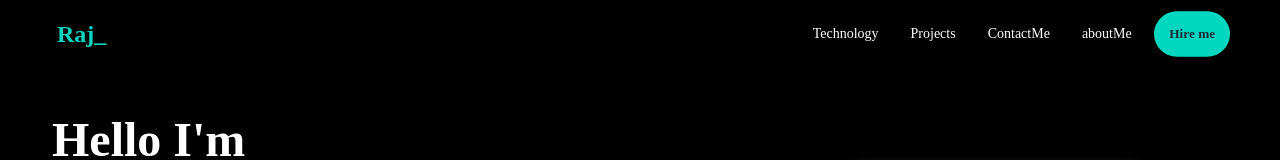
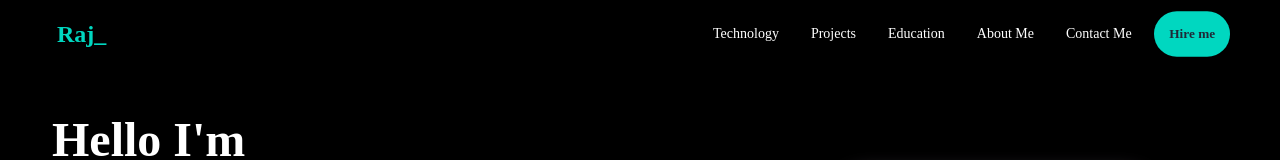
Before and after one commit to Coder7Raj/portfolio, a React (Vite) app: page / in a window 1280 px wide. Shown: the top 160 px of the page. Built offline with nearby package versions, Linux system fonts and the light colour scheme; a web font is replaced by a local one.

Commit message:
all sections are complete

```diff
--- a/index.html
+++ b/index.html
@@ -2,9 +2,13 @@
 <html lang="en" data-theme="light">
   <head>
     <meta charset="UTF-8" />
-    <link rel="icon" type="image/svg+xml" href="/vite.svg" />
+    <link
+      rel="icon"
+      type="image/svg+xml"
+      href="https://i.postimg.cc/XvTLvfC0/png-transparent-user-profile-computer-icons-login-user-avatars-thumbnail.png"
+    />
     <meta name="viewport" content="width=device-width, initial-scale=1.0" />
-    <title>Portfolio</title>
+    <title>Raj | PORTFOLIO</title>
   </head>
   <body>
     <div id="root"></div>
--- a/package.json
+++ b/package.json
@@ -21,6 +21,7 @@
     "react-router-dom": "^7.1.5",
     "react-scroll": "^1.9.2",
     "react-type-animation": "^3.2.0",
+    "react-vertical-timeline-component": "^3.5.3",
     "sort-by": "^1.2.0"
   },
   "devDependencies": {
--- a/src/Components/AboutMe.jsx
+++ b/src/Components/AboutMe.jsx
@@ -12,7 +12,7 @@ import { Element } from "react-scroll";
 export default function AboutMe() {
   return (
     <Element name="aboutMe">
-      <div id="about" className="text-white flex justify-center items-center">
+      <div className="text-white flex justify-center items-center">
         <div className="rounded-lg shadow-lg">
           <h2 className="text-3xl text-center font-bold text-accent mb-4">
             About Me
--- a/src/Components/ContactMe.jsx
+++ b/src/Components/ContactMe.jsx
@@ -1,7 +1,16 @@
 import React from "react";
-import { FaEnvelope, FaMapMarkerAlt, FaPhone } from "react-icons/fa";
+import {
+  FaEnvelope,
+  FaFacebook,
+  FaLinkedinIn,
+  FaMapMarkerAlt,
+  FaPhone,
+} from "react-icons/fa";
 import { Element } from "react-scroll";
 export default function ContactMe() {
+  const openBlank = (url) => {
+    window.open(url, "_blank", "noopener,noreferrer");
+  };
   return (
     <Element name="contact">
       <div className="py-4">
@@ -72,6 +81,26 @@ export default function ContactMe() {
               <FaMapMarkerAlt className="text-accent" size={20} />
               <p className="text-white">Dinajpur,Dhaka</p>
             </div>
+            <div className="flex gap-2 items-center">
+              <button
+                onClick={() =>
+                  openBlank(
+                    "https://www.linkedin.com/in/owarasur-rahman-raj-49159b329/"
+                  )
+                }
+                className="flex items-center justify-center w-9 h-9 border border-accent rounded-full text-accent text-base hover:bg-accent hover:text-black hover:transition-all duration-500"
+              >
+                <FaLinkedinIn />
+              </button>
+              <button
+                onClick={() =>
+                  openBlank("https://www.facebook.com/owarasur.rahman.raj.2024")
+                }
+                className="flex items-center justify-center w-9 h-9 border border-accent rounded-full text-accent text-base hover:bg-accent hover:text-black hover:transition-all duration-500"
+              >
+                <FaFacebook />
+              </button>
+            </div>
           </div>
         </div>
       </div>
--- /dev/null
+++ b/src/Components/Education.jsx
@@ -0,0 +1,69 @@
+import React from "react";
+import { FaGraduationCap } from "react-icons/fa";
+import {
+  VerticalTimeline,
+  VerticalTimelineElement,
+} from "react-vertical-timeline-component";
+import "react-vertical-timeline-component/style.min.css";
+
+import { Element } from "react-scroll";
+
+export default function Education() {
+  return (
+    <Element name="education">
+      <div className="py-10 text-white">
+        <h2 className="text-3xl text-center font-bold text-accent">
+          Education & Courses
+        </h2>
+        <p className="text-center text-[#E5E7EB] mt-2 mb-8">
+          This is all about my education.
+        </p>
+
+        <VerticalTimeline>
+          <VerticalTimelineElement
+            className="vertical-timeline-element--education"
+            contentStyle={{ background: "#1f2937", color: "#fff" }}
+            contentArrowStyle={{ borderRight: "7px solid #1f2937" }}
+            date="2020 - 2022"
+            iconStyle={{ background: "#34D399", color: "#fff" }}
+            icon={<FaGraduationCap />}
+          >
+            <h3 className="text-xl font-semibold">Higher School Certificate</h3>
+            <h4 className="text-lg">Setabgonj Kamil Madrasah</h4>
+            <p>GPA-5.00</p>
+          </VerticalTimelineElement>
+
+          <VerticalTimelineElement
+            className="vertical-timeline-element--education"
+            contentStyle={{ background: "#1f2937", color: "#fff" }}
+            contentArrowStyle={{ borderRight: "7px solid #1f2937" }}
+            date="2023 - Going on"
+            iconStyle={{ background: "#34D399", color: "#fff" }}
+            icon={<FaGraduationCap />}
+          >
+            <h3 className="text-xl font-semibold">
+              Diploma In Computer Science
+            </h3>
+            <h4 className="text-lg">Dinajpur Polytechnic Institute</h4>
+            <p>2023 - Present in 3rd year</p>
+          </VerticalTimelineElement>
+
+          <VerticalTimelineElement
+            className="vertical-timeline-element--education"
+            contentStyle={{ background: "#1f2937", color: "#fff" }}
+            contentArrowStyle={{ borderRight: "7px solid #1f2937" }}
+            date="2024 - 2025"
+            iconStyle={{ background: "#34D399", color: "#fff" }}
+            icon={<FaGraduationCap />}
+          >
+            <h3 className="text-xl font-semibold">
+              Complete Web Developement Course
+            </h3>
+            <h4 className="text-lg">Programming Hero Community</h4>
+            <p>July 2024 - January 2025</p>
+          </VerticalTimelineElement>
+        </VerticalTimeline>
+      </div>
+    </Element>
+  );
+}
--- a/src/Components/Home.jsx
+++ b/src/Components/Home.jsx
@@ -2,6 +2,7 @@ import React from "react";
 import AboutMe from "./AboutMe";
 import Banner from "./Banner";
 import ContactMe from "./ContactMe";
+import Education from "./Education";
 import History from "./History";
 import Navbar from "./Navbar";
 import Projects from "./Projects";
@@ -26,6 +27,9 @@ export default function Home() {
         <Projects></Projects>
       </section>
       <section className="mt-32 px-1">
+        <Education></Education>
+      </section>
+      <section className="mt-32 px-1">
         <AboutMe></AboutMe>
       </section>
       <section className="mt-32 mb-6 px-1">
--- a/src/Components/Navbar.jsx
+++ b/src/Components/Navbar.jsx
@@ -5,7 +5,7 @@ export default function Navbar() {
   return (
     <div>
       <div className="navbar text-white flex justify-between">
-        <div className="navbar-start">
+        <div className="navbar-start lg:w-[40%] md:w-[20%]">
           <div className="dropdown">
             <div
               tabIndex={0}
@@ -32,23 +32,53 @@ export default function Navbar() {
               className="menu menu-sm dropdown-content bg-black rounded-box z-[1] mt-3 w-52 p-2 shadow"
             >
               <li>
-                <Link to="technology" smooth={true} duration={1000}>
+                <Link
+                  className="hover:text-accent hover:font-semibold"
+                  to="technology"
+                  smooth={true}
+                  duration={1000}
+                >
                   Technology
                 </Link>
               </li>
               <li>
-                <Link to="projects" smooth={true} duration={1000}>
+                <Link
+                  className="hover:text-accent hover:font-semibold"
+                  to="projects"
+                  smooth={true}
+                  duration={1000}
+                >
                   Projects
                 </Link>
               </li>
               <li>
-                <Link to="contact" smooth={true} duration={1000}>
-                  ContactMe
+                <Link
+                  className="hover:text-accent hover:font-semibold"
+                  to="education"
+                  smooth={true}
+                  duration={1000}
+                >
+                  Education
                 </Link>
               </li>
               <li>
-                <Link to="aboutMe" smooth={true} duration={1000}>
+                <Link
+                  className="hover:text-accent hover:font-semibold"
+                  to="aboutMe"
+                  smooth={true}
+                  duration={1000}
+                >
                   aboutMe
+                </Link>
+              </li>
+              <li>
+                <Link
+                  className="hover:text-accent hover:font-semibold"
+                  to="contact"
+                  smooth={true}
+                  duration={1000}
+                >
+                  Contact Me
                 </Link>
               </li>
             </ul>
@@ -57,26 +87,57 @@ export default function Navbar() {
             Raj_
           </p>
         </div>
-        <div className="navbar-end hidden md:flex lg:flex">
+        <div className="navbar-end hidden md:flex lg:flex lg:w-[60%] md:w-[80%]">
           <ul className="menu menu-horizontal px-1">
             <li>
-              <Link to="technology" smooth={true} duration={1000}>
+              <Link
+                className="hover:text-accent hover:font-semibold"
+                to="technology"
+                smooth={true}
+                duration={1000}
+              >
                 Technology
               </Link>
             </li>
+
             <li>
-              <Link to="projects" smooth={true} duration={1000}>
+              <Link
+                className="hover:text-accent hover:font-semibold"
+                to="projects"
+                smooth={true}
+                duration={1000}
+              >
                 Projects
               </Link>
             </li>
             <li>
-              <Link to="contact" smooth={true} duration={1000}>
-                ContactMe
+              <Link
+                className="hover:text-accent hover:font-semibold"
+                to="education"
+                smooth={true}
+                duration={1000}
+              >
+                Education
               </Link>
             </li>
             <li>
-              <Link to="aboutMe" smooth={true} duration={1000}>
-                aboutMe
+              <Link
+                className="hover:text-accent hover:font-semibold"
+                to="aboutMe"
+                smooth={true}
+                duration={1000}
+              >
+                About Me
+              </Link>
+            </li>
+            <li>
+              <Link
+                className="hover:text-accent hover:font-semibold"
+                to="contact"
+                smooth={true}
+                duration={1000}
+              >
+                Contact Me
               </Link>
             </li>
           </ul>
```
Also changed, not shown: 2 other files (tests, documents, lock files or other folders).
